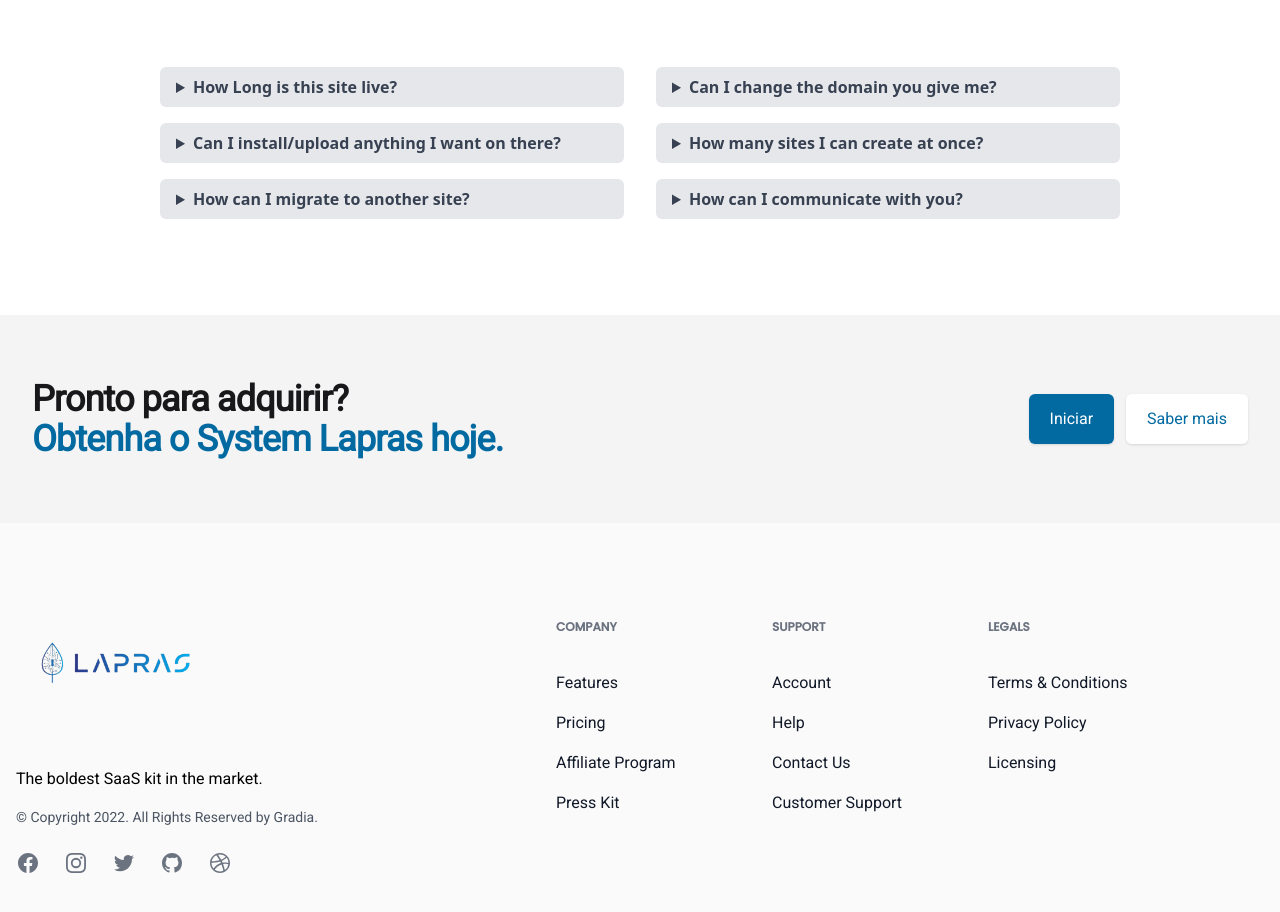
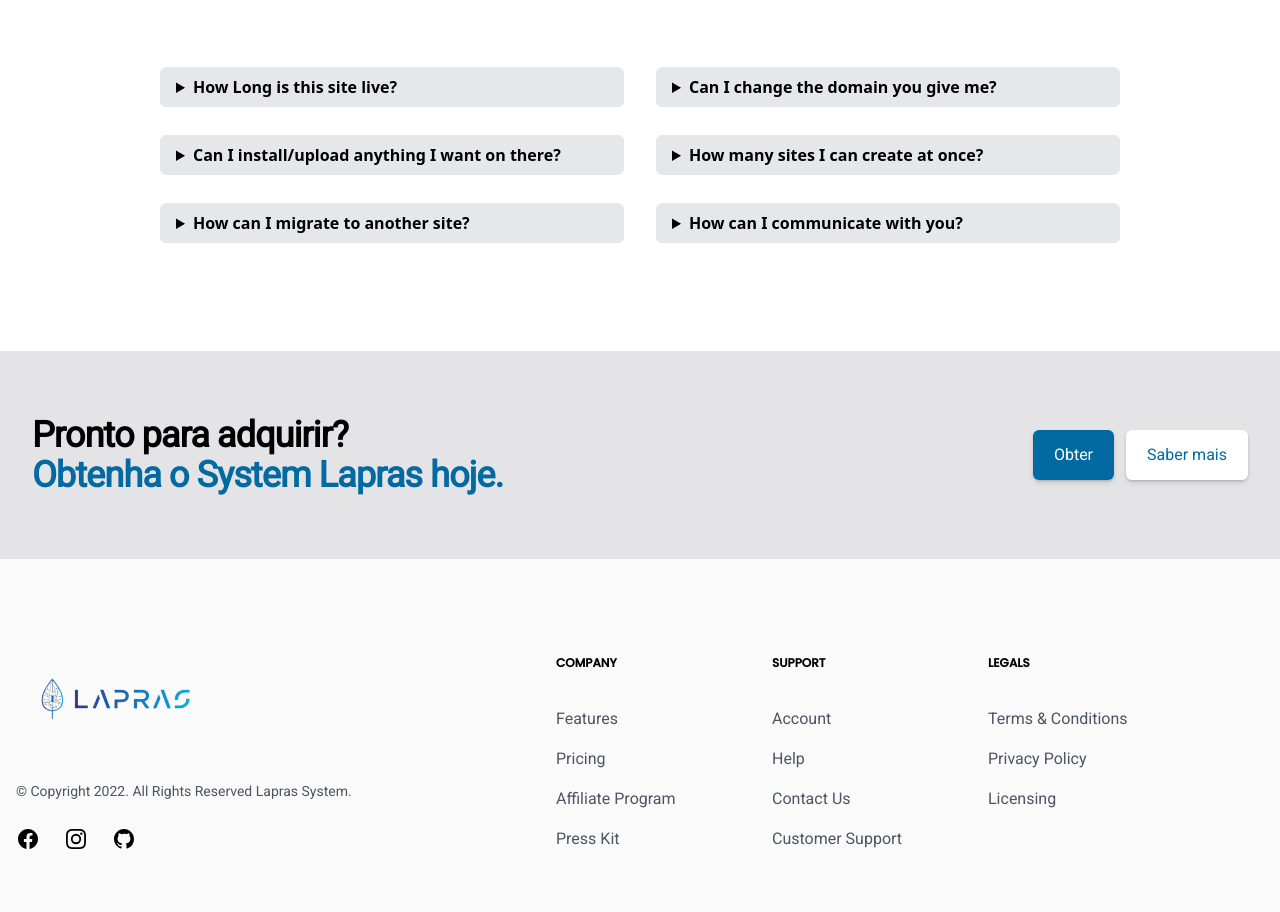
Before and after one commit to diogoramosr/Lapras-System, a Next.js app: page /projeto in a window 1280 px wide. Shown: the part 1780-2692 px from the top of the page. Built offline with nearby package versions, Linux system fonts and the light colour scheme.

Commit message:
Página PROJETO pré-finalizada finalizada

```diff
--- a/components/Footer.js
+++ b/components/Footer.js
@@ -1,10 +1,4 @@
 import React from "react";
-import { FontAwesomeIcon } from "@fortawesome/react-fontawesome";
-import {
-  faLinkedin,
-  faInstagram,
-  faGithub,
-} from "@fortawesome/free-brands-svg-icons";
 
 const Footer = () => {
   return (
@@ -16,23 +10,20 @@ const Footer = () => {
               <div class="flex flex-col justify-between h-full">
                 <div>
                   <img
-                    class="mb-16"
+                    class="mb-10"
                     src="images/logo.png"
-                    alt=""
+                    alt="Logo Lapras System"
                     width={200}
                     height={130}
                   />
                 </div>
                 <div>
-                  <p class="mb-4 font-heading font-medium text-base">
-                    The boldest SaaS kit in the market.
-                  </p>
                   <p class="text-gray-600 text-sm">
-                    &copy; Copyright 2022. All Rights Reserved by Gradia.
+                    &copy; Copyright 2022. All Rights Reserved Lapras System.
                   </p>
                 </div>
 
-                <div class="flex mt-6 space-x-6 text-gray-500">
+                <div class="flex mt-6 space-x-6 text-black">
                   <a
                     class="hover:opacity-75"
                     href=""
@@ -76,25 +67,6 @@ const Footer = () => {
                       />
                     </svg>
                   </a>
-
-                  <a
-                    class="hover:opacity-75"
-                    href=""
-                    target="_blank"
-                    rel="noreferrer"
-                  >
-                    <span class="sr-only"> Twitter </span>
-
-                    <svg
-                      class="w-6 h-6"
-                      fill="currentColor"
-                      viewBox="0 0 24 24"
-                      aria-hidden="true"
-                    >
-                      <path d="M8.29 20.251c7.547 0 11.675-6.253 11.675-11.675 0-.178 0-.355-.012-.53A8.348 8.348 0 0022 5.92a8.19 8.19 0 01-2.357.646 4.118 4.118 0 001.804-2.27 8.224 8.224 0 01-2.605.996 4.107 4.107 0 00-6.993 3.743 11.65 11.65 0 01-8.457-4.287 4.106 4.106 0 001.27 5.477A4.072 4.072 0 012.8 9.713v.052a4.105 4.105 0 003.292 4.022 4.095 4.095 0 01-1.853.07 4.108 4.108 0 003.834 2.85A8.233 8.233 0 012 18.407a11.616 11.616 0 006.29 1.84" />
-                    </svg>
-                  </a>
-
                   <a
                     class="hover:opacity-75"
                     href=""
@@ -116,40 +88,18 @@ const Footer = () => {
                       />
                     </svg>
                   </a>
-
-                  <a
-                    class="hover:opacity-75"
-                    href=""
-                    target="_blank"
-                    rel="noreferrer"
-                  >
-                    <span class="sr-only"> Dribbble </span>
-
-                    <svg
-                      class="w-6 h-6"
-                      fill="currentColor"
-                      viewBox="0 0 24 24"
-                      aria-hidden="true"
-                    >
-                      <path
-                        fill-rule="evenodd"
-                        d="M12 2C6.48 2 2 6.48 2 12s4.48 10 10 10c5.51 0 10-4.48 10-10S17.51 2 12 2zm6.605 4.61a8.502 8.502 0 011.93 5.314c-.281-.054-3.101-.629-5.943-.271-.065-.141-.12-.293-.184-.445a25.416 25.416 0 00-.564-1.236c3.145-1.28 4.577-3.124 4.761-3.362zM12 3.475c2.17 0 4.154.813 5.662 2.148-.152.216-1.443 1.941-4.48 3.08-1.399-2.57-2.95-4.675-3.189-5A8.687 8.687 0 0112 3.475zm-3.633.803a53.896 53.896 0 013.167 4.935c-3.992 1.063-7.517 1.04-7.896 1.04a8.581 8.581 0 014.729-5.975zM3.453 12.01v-.26c.37.01 4.512.065 8.775-1.215.25.477.477.965.694 1.453-.109.033-.228.065-.336.098-4.404 1.42-6.747 5.303-6.942 5.629a8.522 8.522 0 01-2.19-5.705zM12 20.547a8.482 8.482 0 01-5.239-1.8c.152-.315 1.888-3.656 6.703-5.337.022-.01.033-.01.054-.022a35.318 35.318 0 011.823 6.475 8.4 8.4 0 01-3.341.684zm4.761-1.465c-.086-.52-.542-3.015-1.659-6.084 2.679-.423 5.022.271 5.314.369a8.468 8.468 0 01-3.655 5.715z"
-                        clip-rule="evenodd"
-                      />
-                    </svg>
-                  </a>
                 </div>
               </div>
             </div>
             <div class="w-full md:w-1/2 lg:w-2/12 p-6">
               <div class="h-full">
-                <h3 class="mb-9 font-heading font-semibold text-xs text-gray-500 uppercase tracking-px">
+                <h3 class="mb-9 font-heading font-semibold text-xs text-black uppercase tracking-px">
                   Company
                 </h3>
                 <ul>
                   <li class="mb-4">
                     <a
-                      class="font-heading font-medium text-base text-gray-900 hover:text-gray-700"
+                      class="font-heading font-medium text-base text-gray-600 hover:opacity-75"
                       href="#"
                     >
                       Features
@@ -157,7 +107,7 @@ const Footer = () => {
                   </li>
                   <li class="mb-4">
                     <a
-                      class="font-heading font-medium text-base text-gray-900 hover:text-gray-700"
+                      class="font-heading font-medium text-base text-gray-600 hover:opacity-75"
                       href="#"
                     >
                       Pricing
@@ -165,7 +115,7 @@ const Footer = () => {
                   </li>
                   <li class="mb-4">
                     <a
-                      class="font-heading font-medium text-base text-gray-900 hover:text-gray-700"
+                      class="font-heading font-medium text-base text-gray-600 hover:opacity-75"
                       href="#"
                     >
                       Affiliate Program
@@ -173,7 +123,7 @@ const Footer = () => {
                   </li>
                   <li>
                     <a
-                      class="font-heading font-medium text-base text-gray-900 hover:text-gray-700"
+                      class="font-heading font-medium text-base text-gray-600 hover:opacity-75"
                       href="#"
                     >
                       Press Kit
@@ -184,13 +134,13 @@ const Footer = () => {
             </div>
             <div class="w-full md:w-1/2 lg:w-2/12 p-6">
               <div class="h-full">
-                <h3 class="mb-9 font-heading font-semibold text-xs text-gray-500 uppercase tracking-px">
+                <h3 class="mb-9 font-heading font-semibold text-xs text-black uppercase tracking-px">
                   Support
                 </h3>
                 <ul>
                   <li class="mb-4">
                     <a
-                      class="font-heading font-medium text-base text-gray-900 hover:text-gray-700"
+                      class="font-heading font-medium text-base text-gray-600 hover:opacity-75"
                       href="#"
                     >
                       Account
@@ -198,7 +148,7 @@ const Footer = () => {
                   </li>
                   <li class="mb-4">
                     <a
-                      class="font-heading font-medium text-base text-gray-900 hover:text-gray-700"
+                      class="font-heading font-medium text-base text-gray-600 hover:opacity-75"
                       href="#"
                     >
                       Help
@@ -206,7 +156,7 @@ const Footer = () => {
                   </li>
                   <li class="mb-4">
                     <a
-                      class="font-heading font-medium text-base text-gray-900 hover:text-gray-700"
+                      class="font-heading font-medium text-base text-gray-600 hover:opacity-75"
                       href="#"
                     >
                       Contact Us
@@ -214,7 +164,7 @@ const Footer = () => {
                   </li>
                   <li>
                     <a
-                      class="font-heading font-medium text-base text-gray-900 hover:text-gray-700"
+                      class="font-heading font-medium text-base text-gray-600 hover:opacity-75"
                       href="#"
                     >
                       Customer Support
@@ -225,13 +175,13 @@ const Footer = () => {
             </div>
             <div class="w-full md:w-1/2 lg:w-3/12 p-6">
               <div class="h-full">
-                <h3 class="mb-9 font-heading font-semibold text-xs text-gray-500 uppercase tracking-px">
+                <h3 class="mb-9 font-heading font-semibold text-xs text-black uppercase tracking-px">
                   Legals
                 </h3>
                 <ul>
                   <li class="mb-4">
                     <a
-                      class="font-heading font-medium text-base text-gray-900 hover:text-gray-700"
+                      class="font-heading font-medium text-base text-gray-600 hover:opacity-75"
                       href="#"
                     >
                       Terms &amp; Conditions
@@ -239,7 +189,7 @@ const Footer = () => {
                   </li>
                   <li class="mb-4">
                     <a
-                      class="font-heading font-medium text-base text-gray-900 hover:text-gray-700"
+                      class="font-heading font-medium text-base text-gray-600 hover:opacity-75"
                       href="#"
                     >
                       Privacy Policy
@@ -247,7 +197,7 @@ const Footer = () => {
                   </li>
                   <li>
                     <a
-                      class="font-heading font-medium text-base text-gray-900 hover:text-gray-700"
+                      class="font-heading font-medium text-base text-gray-600 hover:opacity-75"
                       href="#"
                     >
                       Licensing
--- a/components/Navbar.js
+++ b/components/Navbar.js
@@ -22,7 +22,7 @@ export default function Home() {
             </a>
             <div className="lg:hidden">
               <button
-                className="text-gray-700 outline-none p-2 rounded-md focus:border-white focus:border"
+                className="text-white outline-none p-2 rounded-md focus:border-white focus:border"
                 onClick={() => setState(!state)}
               >
                 {state ? (
--- a/pages/projeto.js
+++ b/pages/projeto.js
@@ -88,7 +88,7 @@ export default function Projeto() {
                           stroke-linejoin="round"
                         ></path>
                       </svg>
-                      <p></p>
+                      <p>Confiança</p>
                     </li>
                   </ul>
                 </div>
@@ -107,10 +107,10 @@ export default function Projeto() {
         <div class="py-12 mt-10 bg-white">
           <div class="max-w-7xl mx-auto px-4 sm:px-6 lg:px-8">
             <div class="lg:text-center">
-              <h2 class="text-base text-black font-semibold tracking-wide uppercase">
+              <h2 class="text-center text-black font-semibold tracking-wide uppercase">
                 Características
               </h2>
-              <p class="mt-2 text-3xl leading-8 font-extrabold tracking-tight text-black sm:text-4xl">
+              <p class="mt-2 text-3xl leading-8 text-center font-extrabold tracking-tight text-black sm:text-4xl">
                 Por que o Lapras System?
               </p>
             </div>
@@ -293,8 +293,8 @@ export default function Projeto() {
             </div>
             <div class="flex flex-wrap lg:w-4/5 sm:mx-auto sm:mb-2 -mx-2">
               <div class="w-full lg:w-1/2 px-4 py-2">
-                <details class="mb-4">
-                  <summary class="font-semibold  bg-gray-200 rounded-md py-2 px-4">
+                <details class="mb-7">
+                  <summary class="font-semibold  bg-gray-200 rounded-md py-2 px-4 text-black">
                     How Long is this site live?
                   </summary>
 
@@ -304,8 +304,8 @@ export default function Projeto() {
                     minim velit nostrud pariatur culpa magna in aute.
                   </span>
                 </details>
-                <details class="mb-4">
-                  <summary class="font-semibold bg-gray-200 rounded-md py-2 px-4">
+                <details class="mb-7">
+                  <summary class="font-semibold bg-gray-200 rounded-md py-2 px-4 text-black">
                     Can I install/upload anything I want on there?
                   </summary>
 
@@ -315,8 +315,8 @@ export default function Projeto() {
                     minim velit nostrud pariatur culpa magna in aute.
                   </span>
                 </details>
-                <details class="mb-4">
-                  <summary class="font-semibold  bg-gray-200 rounded-md py-2 px-4">
+                <details class="mb-7">
+                  <summary class="font-semibold  bg-gray-200 rounded-md py-2 px-4 text-black">
                     How can I migrate to another site?
                   </summary>
 
@@ -328,8 +328,8 @@ export default function Projeto() {
                 </details>
               </div>
               <div class="w-full lg:w-1/2 px-4 py-2">
-                <details class="mb-4">
-                  <summary class="font-semibold  bg-gray-200 rounded-md py-2 px-4">
+                <details class="mb-7">
+                  <summary class="font-semibold  bg-gray-200 rounded-md py-2 px-4 text-black">
                     Can I change the domain you give me?
                   </summary>
 
@@ -339,8 +339,8 @@ export default function Projeto() {
                     minim velit nostrud pariatur culpa magna in aute.
                   </span>
                 </details>
-                <details class="mb-4">
-                  <summary class="font-semibold  bg-gray-200 rounded-md py-2 px-4">
+                <details class="mb-7">
+                  <summary class="font-semibold  bg-gray-200 rounded-md py-2 px-4 text-black">
                     How many sites I can create at once?
                   </summary>
 
@@ -350,8 +350,8 @@ export default function Projeto() {
                     minim velit nostrud pariatur culpa magna in aute.
                   </span>
                 </details>
-                <details class="mb-4">
-                  <summary class="font-semibold  bg-gray-200 rounded-md py-2 px-4">
+                <details class="mb-7">
+                  <summary class="font-semibold  bg-gray-200 rounded-md py-2 px-4 text-black">
                     How can I communicate with you?
                   </summary>
 
@@ -366,9 +366,9 @@ export default function Projeto() {
           </div>
         </section>
 
-        <div class="bg-zinc-100">
+        <div class="bg-zinc-200">
           <div class="max-w-7xl mx-auto py-12 px-4 sm:px-6 lg:py-16 lg:px-8 lg:flex lg:items-center lg:justify-between">
-            <h2 class="text-3xl font-extrabold tracking-tight text-zinc-900 sm:text-4xl">
+            <h2 class="text-3xl font-extrabold tracking-tight text-black sm:text-4xl">
               <span class="block">Pronto para adquirir?</span>
               <span class="block text-sky-700">
                 Obtenha o System Lapras hoje.
@@ -377,17 +377,16 @@ export default function Projeto() {
             <div class="mt-8 flex lg:mt-0 lg:flex-shrink-0">
               <div class="inline-flex rounded-md shadow">
                 <a
-                  href="#"
-                  class="inline-flex items-center justify-center px-5 py-3 border border-transparent text-base font-medium rounded-md text-white bg-sky-700 hover:bg-sky-800"
+                  href="/contato"
+                  class="inline-flex items-center justify-center px-5 py-3 border border-transparent text-base font-medium rounded-md shadow-md  text-white bg-sky-700 hover:bg-sky-800 "
                 >
-                  {" "}
-                  Iniciar{" "}
+                  Obter
                 </a>
               </div>
               <div class="ml-3 inline-flex rounded-md shadow">
                 <a
-                  href="#"
-                  class="inline-flex items-center justify-center px-5 py-3 border border-transparent text-base font-medium rounded-md text-sky-700 bg-white hover:bg-gray-100"
+                  href="/sobre"
+                  class="inline-flex items-center justify-center px-5 py-3 border border-transparent text-base font-medium rounded-md shadow-md text-sky-700 bg-white hover:bg-gray-100"
                 >
                   {" "}
                   Saber mais{" "}
```
